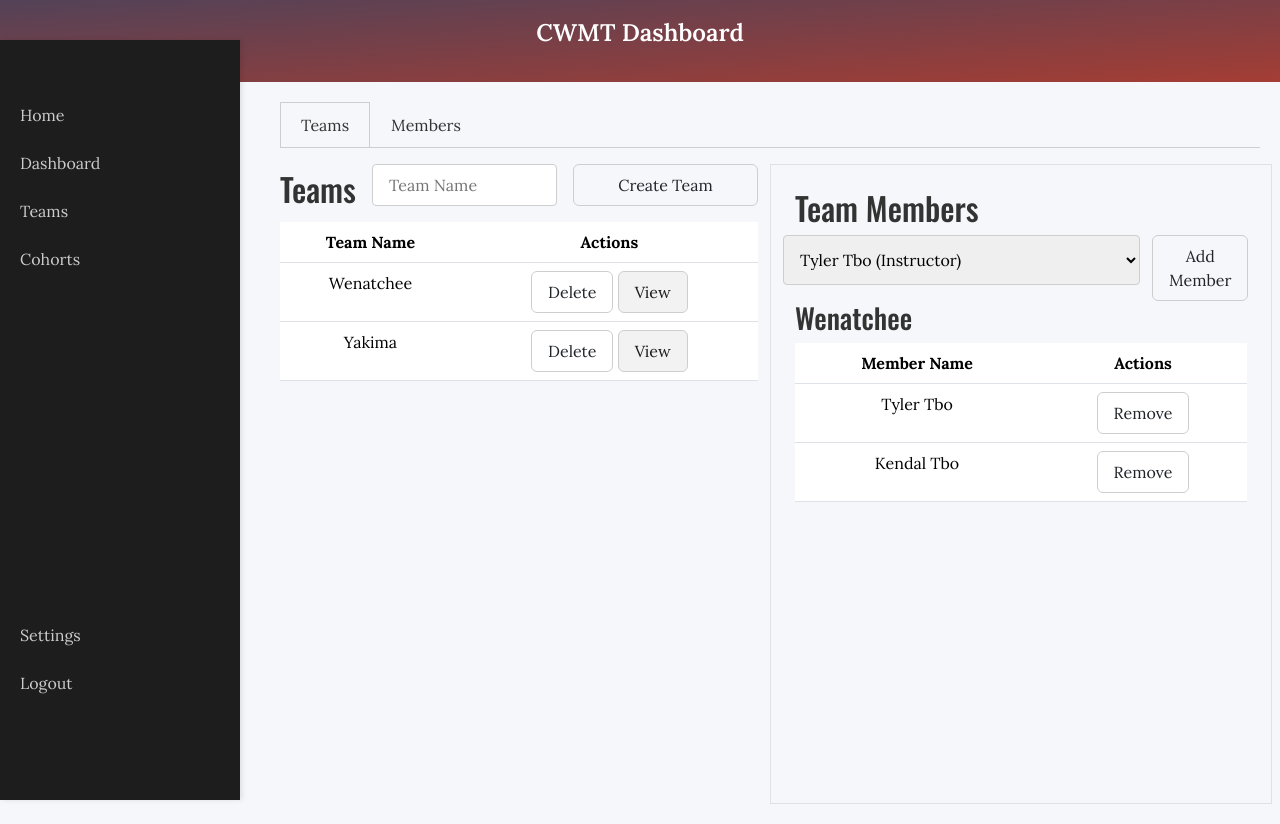
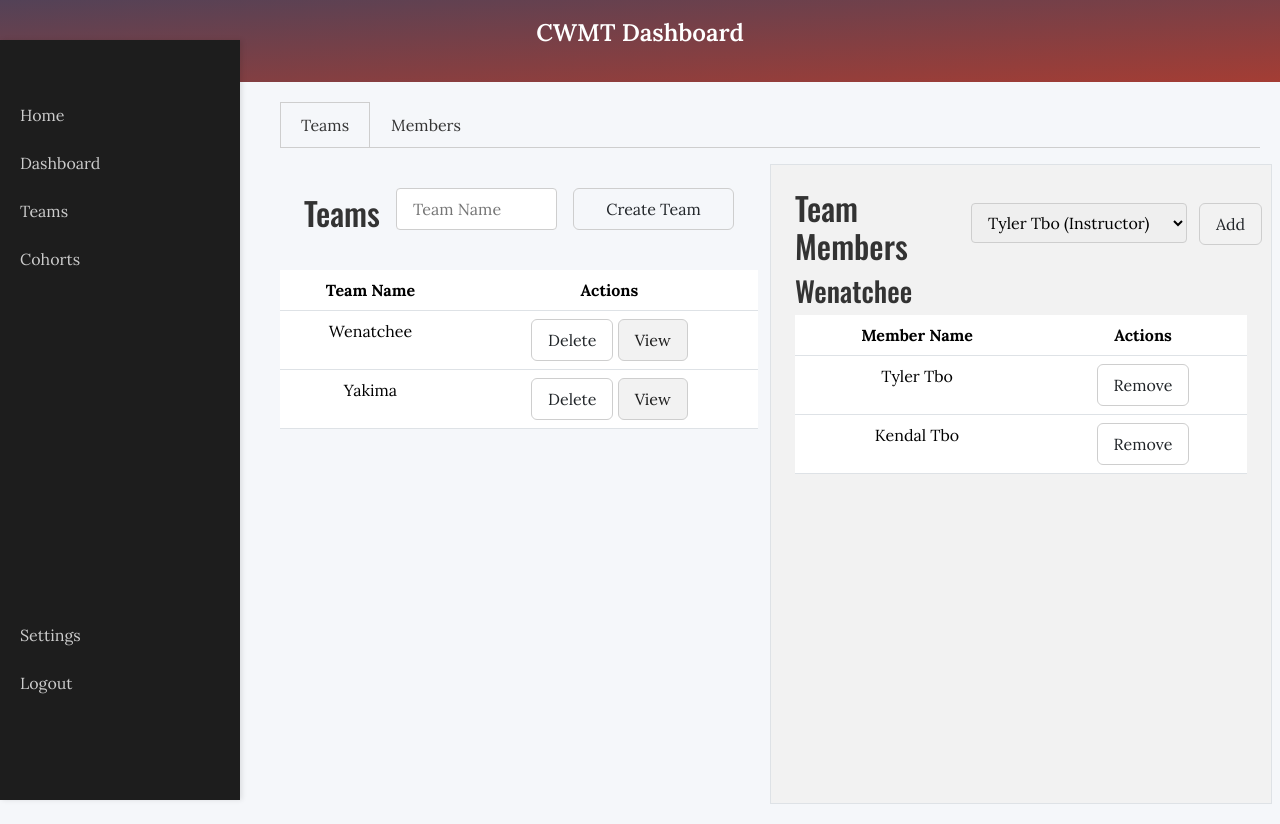
Before and after one commit to tylerthibault/cwmt, a Flask app: page /dashboard/teams in a window 1280 px wide. Run offline with Flask 3, Linux system fonts and the light colour scheme; data comes from the database, SQL or seed files in the repository.

Commit message:
updated html page

```diff
--- a/cwmt/templates/pages/private/dashboard/teams/index.html
+++ b/cwmt/templates/pages/private/dashboard/teams/index.html
@@ -1,6 +1,6 @@
 <div class="row h-100">
     <div class="col-6">
-        <div class="d-flex justify-content-between align-items-center gap-3">
+        <div class="d-flex justify-content-between align-items-center gap-3 p-4">
             <h2>Teams</h2>
             <form action="{{ url_for('teams.create') }}" method="post">
                 <div class="d-flex gap-3">
@@ -32,7 +32,7 @@
             </tbody>
         </table>
     </div>
-    <div class="col-md-6 border vh-80 p-4">
+    <div class="col-md-6 border vh-80 p-4 bg-light">
         <!-- default message -->
         <div id="default-message">
             <p>Please select a team to view details.</p>
@@ -41,6 +41,7 @@
         {% for team in teams %}
         <div class="d-none team-data" data-team-id="{{ team.id }}">
             <div>
+                <div class="d-flex justify-content-between align-items-center gap-3">
                     <h2>Team Members</h2>
                     <form class="row " action="{{ url_for('teams.add_user') }}" method="post">
                         <input type="hidden" name="team_id" id="team_id" value="{{ team.id }}">
@@ -53,9 +54,10 @@
                             {% endfor %}
                         </select>
                         <div class="col-md-3">
-                        <button class="btn">Add Member</button>
+                            <button class="btn">Add</button>
                         </div>
                     </form>
+                </div>
             </div>
 
             <div>
```
Also changed, not shown: 1 other file. Lines whose indentation alone changed are shown as unchanged.
